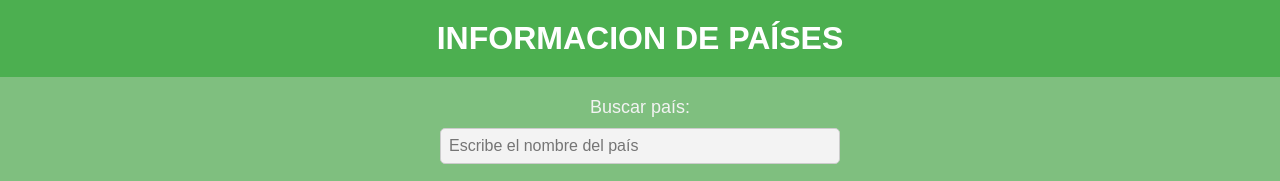
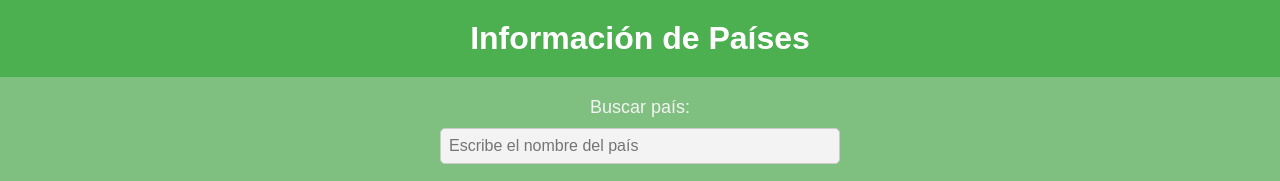
Before and after one commit to Omargfm/Proyecto3, a plain HTML site: page index.html in a window 1280 px wide. Drawn offline with nearby package versions, Linux system fonts and the light colour scheme; no server answers.

Commit message:
html correction

```diff
--- a/index.html
+++ b/index.html
@@ -9,7 +9,7 @@
 <body>
 
     <header>
-    <h1>INFORMACION DE PAÍSES</h1>
+    <h1>Información de Países</h1>
 </header>
 
 <label for="search-input" class="search-label">Buscar país:</label>
```
